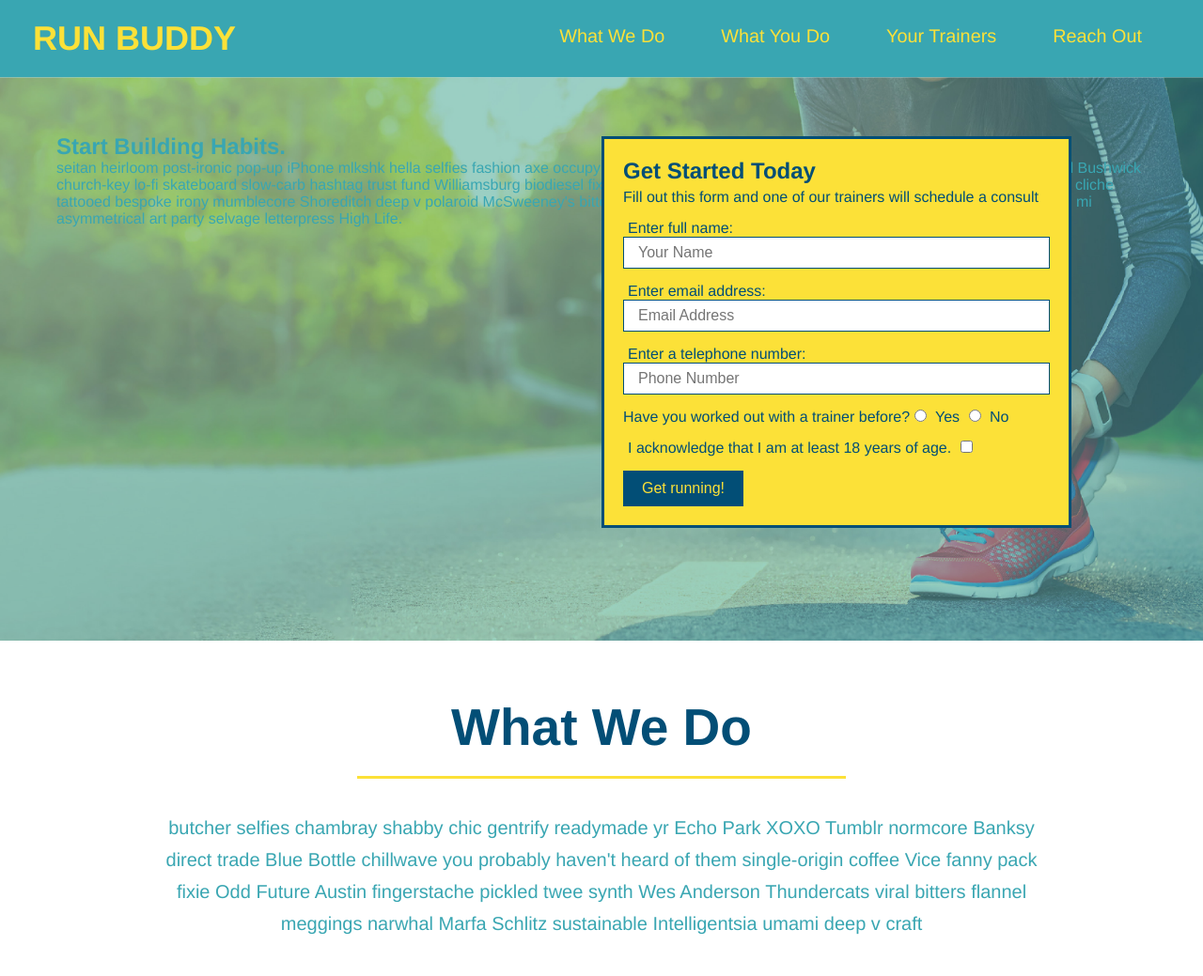
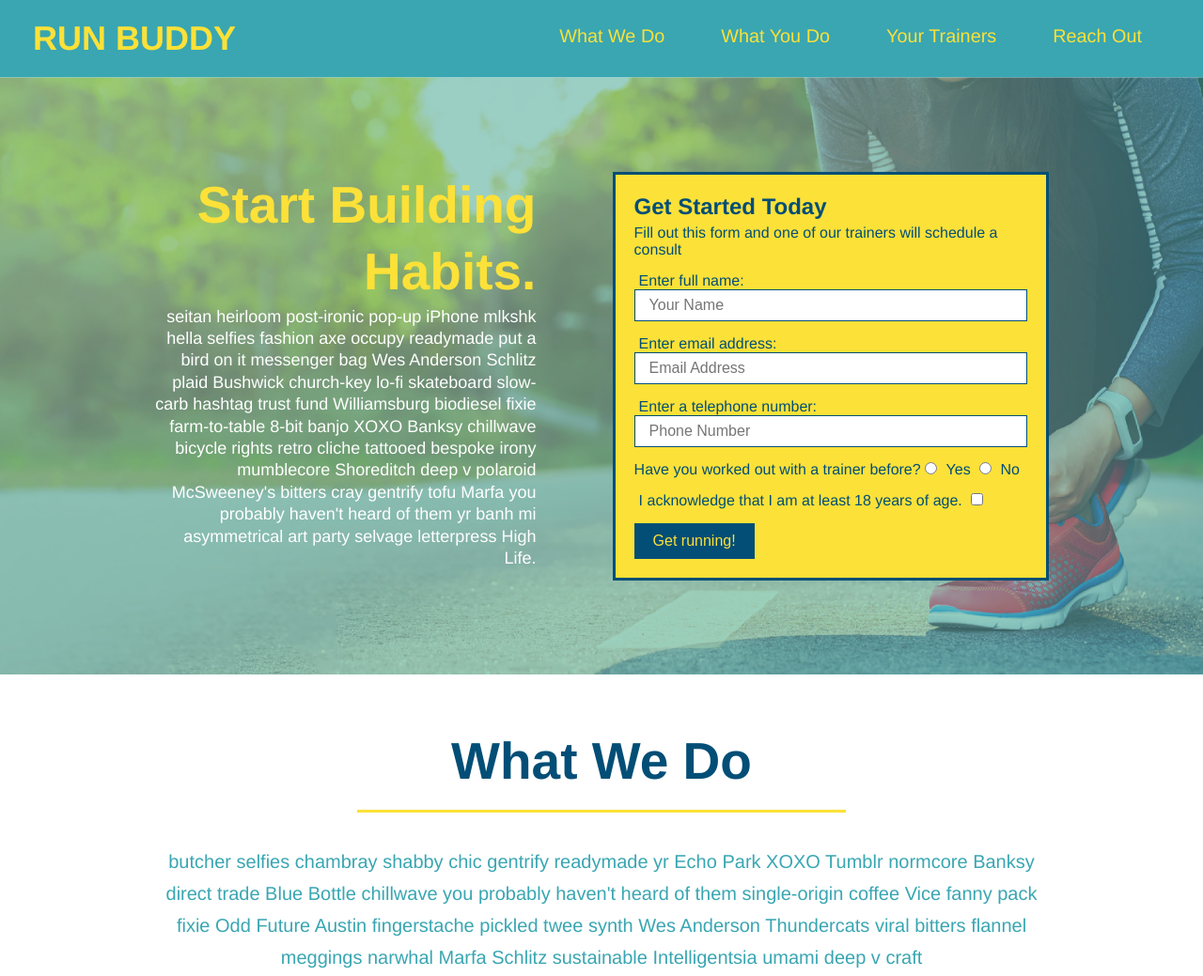
Before and after one commit to andrewgettz/runBuddy, a plain HTML site: page 1.7/index.html in a window 1280 px wide. Shown: the top 1039 px of the page at 94% size. Drawn offline with Linux system fonts and the light colour scheme.

Commit message:
add flexbox to the hero

```diff
--- a/1.7/assets/css/style.css
+++ b/1.7/assets/css/style.css
@@ -54,17 +54,20 @@ footer {
   background: #fce138;
   width: 100%;
   padding: 40px 35px;
+  display: flex;
+  flex-wrap: wrap;
+  justify-content: space-between;
 }
 
 footer h2 {
-  display: inline;
+
   color: #024e76;
   font-size: 30px;
   margin: 0;
 }
 
 footer div {
-  float: right;
+
   line-height: 1.5;
   text-align: right;
 }
@@ -80,22 +83,38 @@ section {
 /* Hero Style Start */
 .hero {
   background-image: url('../images/hero-bg.jpeg');
-  height: 600px;
   background-size: cover;
   background-position: center;
-  position: relative;
+  display: flex;
+  justify-content: center;
+  flex-wrap: wrap;
+
 }
 /* Hero Style End */
+
+.hero-cta {
+width: 35%;
+text-align: right;
+margin: 3.5%;
+color: #fff;
+font-size: 18px;
+line-height: 1.3;
+}
+
+.hero-cta h2 {
+  font-size: italic;
+  font-size: 55px;
+  color: #fce138;
+}
 
 .hero-form {
   border: 3px solid #024e76;
   background-color: #fce138;
   padding: 20px;
-  width: 500px;
+  width: 40%;
+  margin: 3.5%;
   color: #024e76;
-  position: absolute;
-  bottom: 120px;
-  right: 140px;
+
 }
 
 .hero-form h3 {
```
